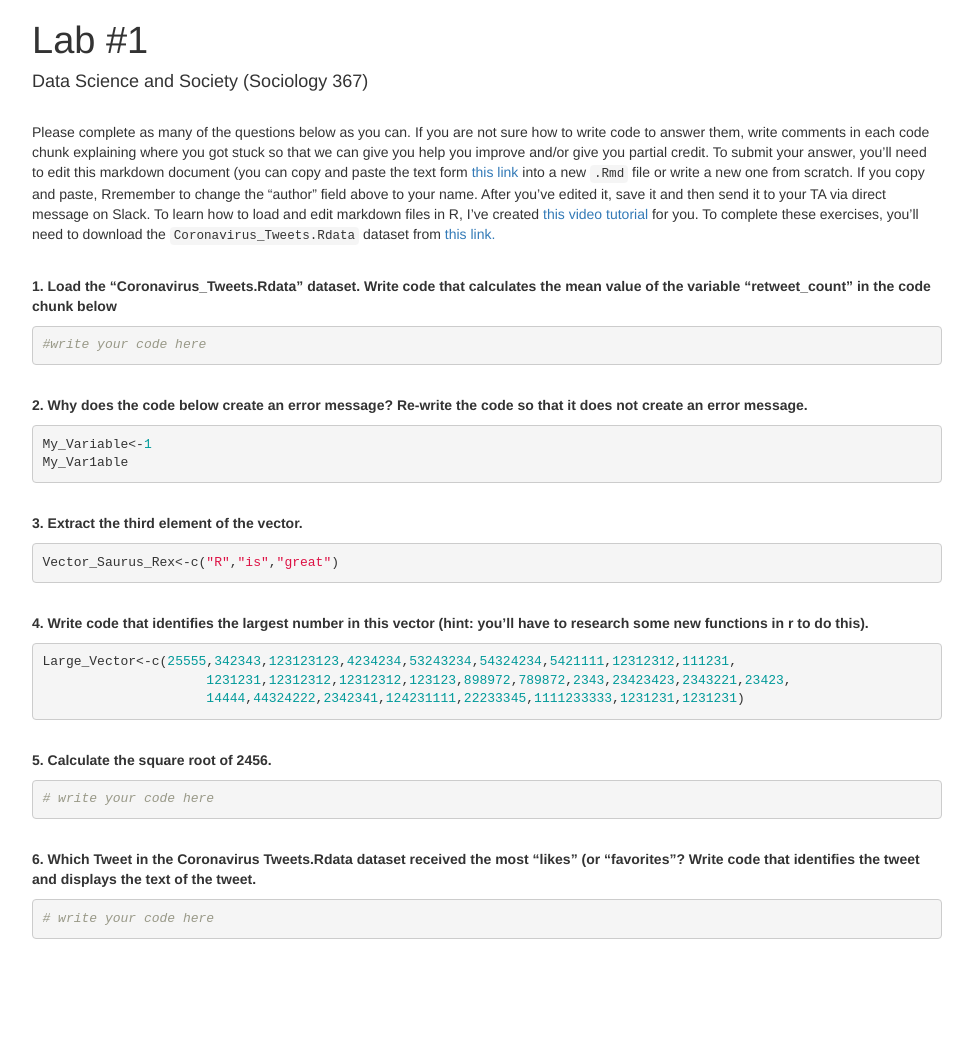
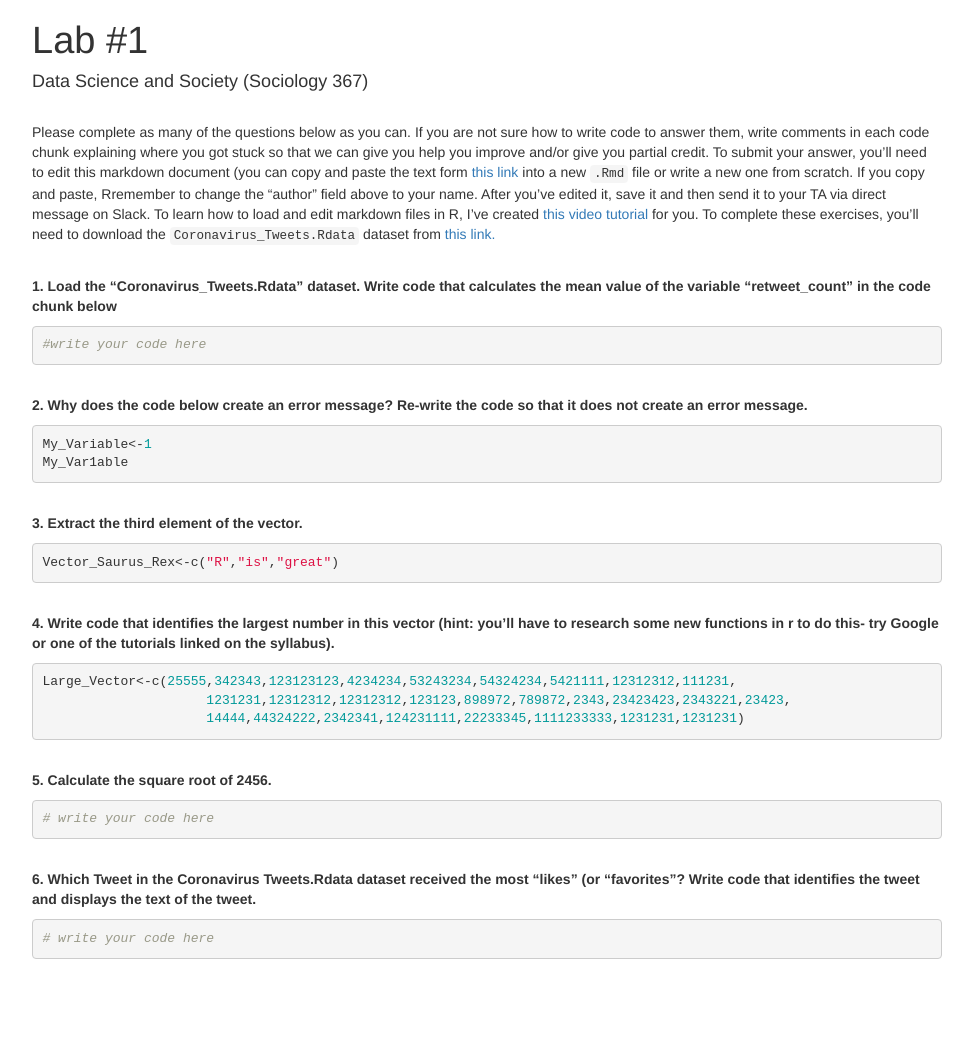
Before and after one commit to dssoc/dssoc.github.io, a Jekyll site: the page assignments/Lab_1.html, which Jekyll copies as it is, in a window 1280 px wide. Shown: the whole page, without its empty margins (153-1126 px from the left). Built offline with Jekyll 4.4.1, drawn with Linux system fonts in a browser that asks for light colours.

````diff
--- a/assignments/Lab_1.Rmd
+++ b/assignments/Lab_1.Rmd
@@ -31,7 +31,7 @@
 Vector_Saurus_Rex<-c("R","is","great")
 ```
 <br>
-**4. Write code that identifies the largest number in this vector (hint: you'll have to research some new functions in r to do this).**
+**4. Write code that identifies the largest number in this vector (hint: you'll have to research some new functions in r to do this- try Google or one of the tutorials linked on the syllabus).**
 
 ```{r}
 Large_Vector<-c(25555,342343,123123123,4234234,53243234,54324234,5421111,12312312,111231,
--- a/assignments/Lab_1.html
+++ b/assignments/Lab_1.html
@@ -376,7 +376,7 @@
 My_Var1able</code></pre>
 <p><br> <strong>3. Extract the third element of the vector.</strong></p>
 <pre class="r"><code>Vector_Saurus_Rex&lt;-c(&quot;R&quot;,&quot;is&quot;,&quot;great&quot;)</code></pre>
-<p><br> <strong>4. Write code that identifies the largest number in this vector (hint: you’ll have to research some new functions in r to do this).</strong></p>
+<p><br> <strong>4. Write code that identifies the largest number in this vector (hint: you’ll have to research some new functions in r to do this- try Google or one of the tutorials linked on the syllabus).</strong></p>
 <pre class="r"><code>Large_Vector&lt;-c(25555,342343,123123123,4234234,53243234,54324234,5421111,12312312,111231,
                      1231231,12312312,12312312,123123,898972,789872,2343,23423423,2343221,23423,
                      14444,44324222,2342341,124231111,22233345,1111233333,1231231,1231231)</code></pre>
````
